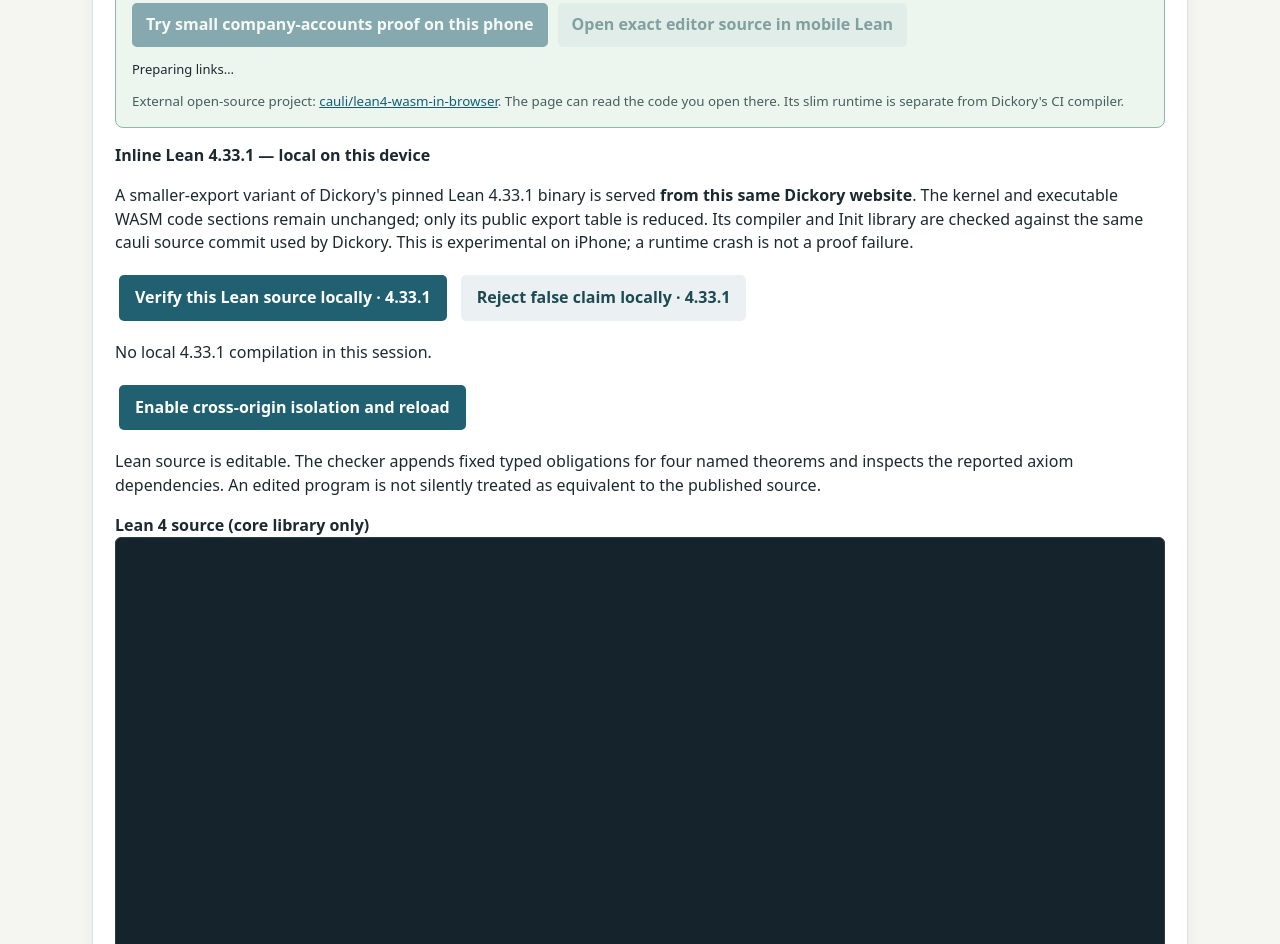
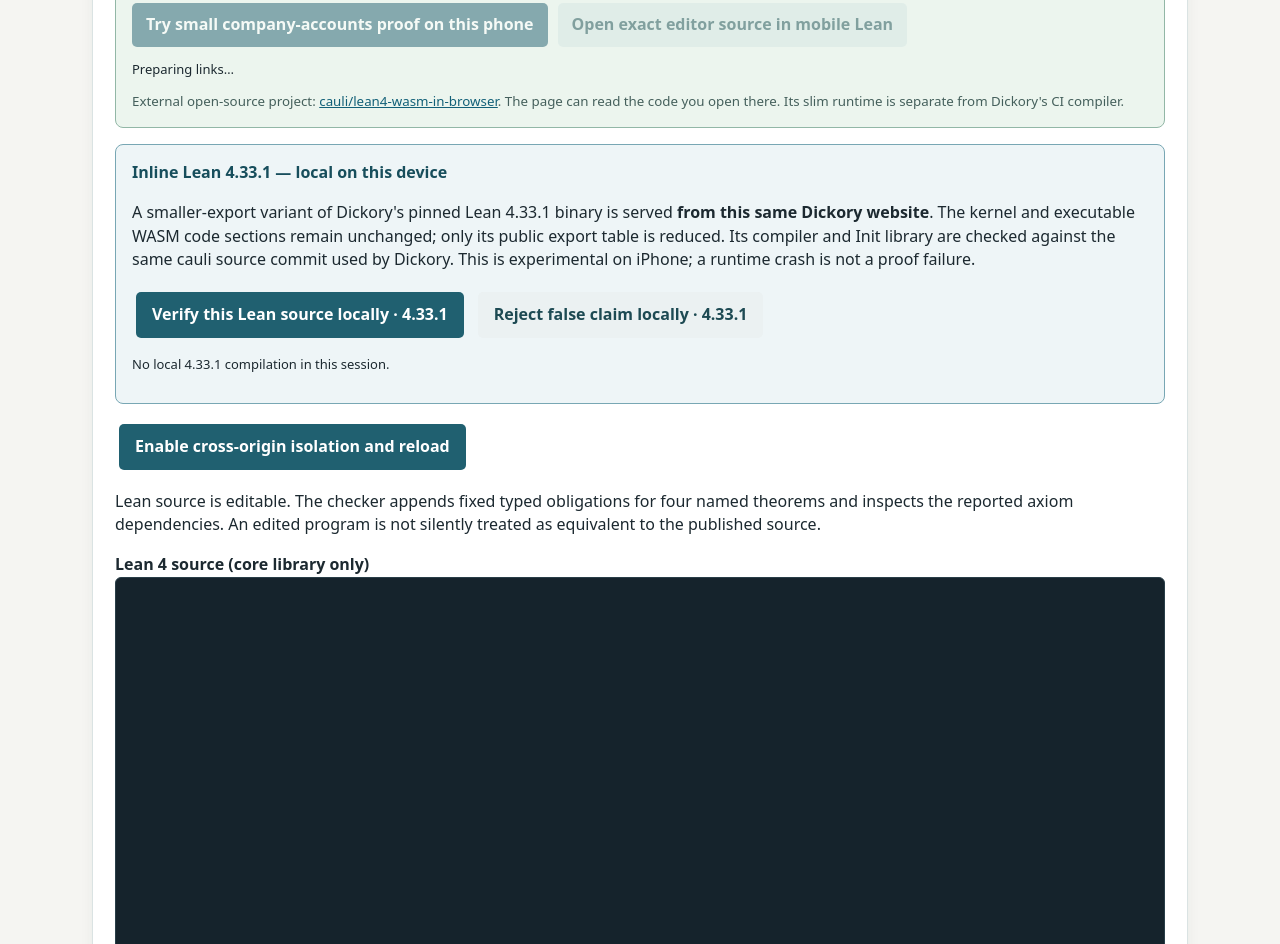
Before and after one commit to danbri/dickory, a plain HTML site: page labs/company-accounts/index.template.html in a window 1280 px wide. Shown: the part 1393-2337 px from the top of the page. Drawn offline with Linux system fonts and the light colour scheme.

Commit message:
Style inline Lean 4.33.1 proof runner distinctly from external playground

```diff
--- a/labs/company-accounts/style.css
+++ b/labs/company-accounts/style.css
@@ -16,3 +16,7 @@
 .mobileLeanLinks .actions{gap:10px}
 #mobileLeanStatus{overflow-wrap:anywhere;font-size:13px}
 @media(max-width:750px){.mobileLeanLinks .actionLink{width:100%}}
+
+.inlineCompiler{border:1px solid #78a7b4;background:#eef5f7;border-radius:8px;padding:16px;margin:16px 0}
+.inlineCompiler h3{margin:0 0 8px;color:#174e5c}
+#inlineCompilerStatus{white-space:pre-wrap;overflow-wrap:anywhere;font-size:13px}
```
